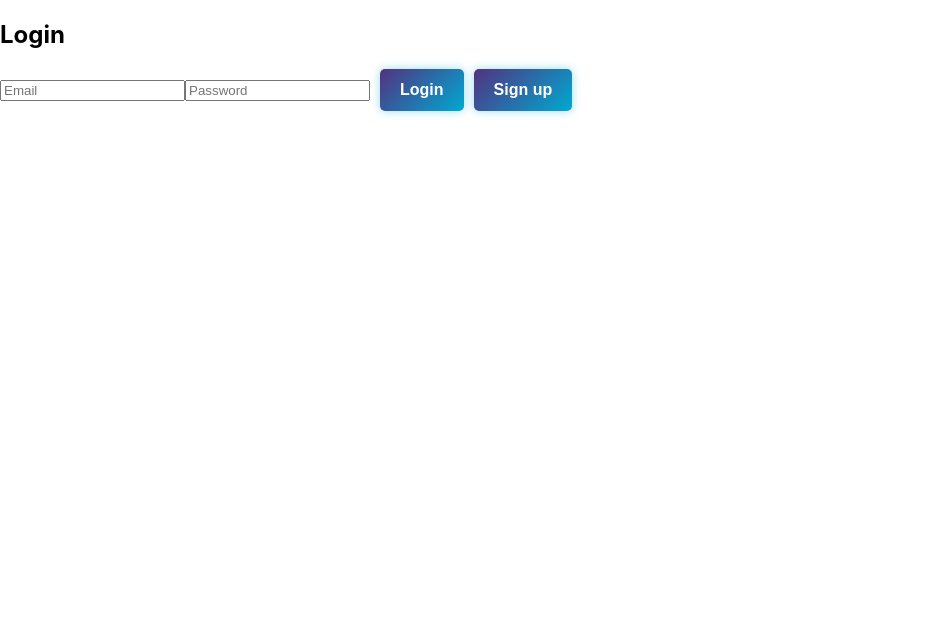
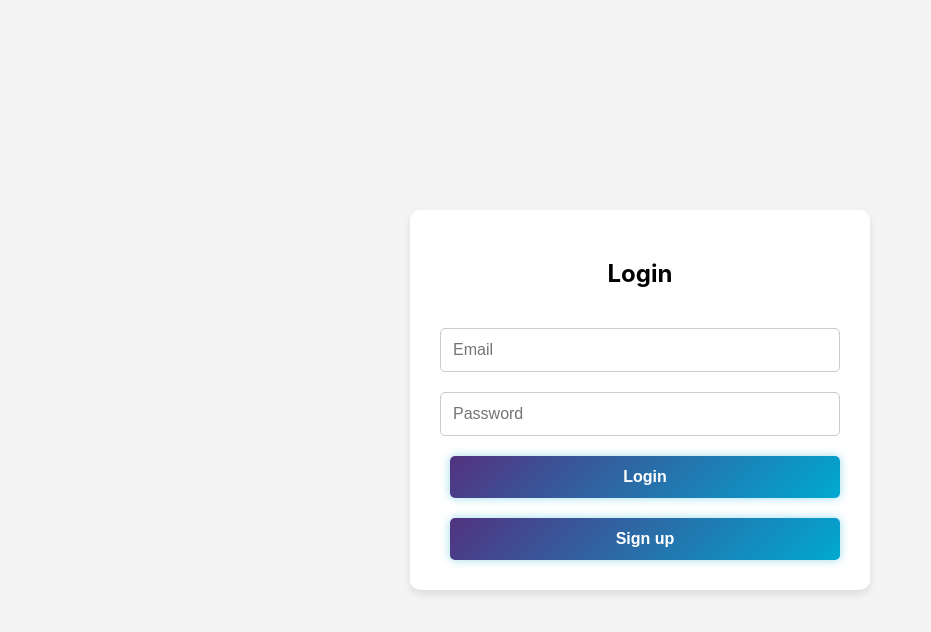
Before and after one commit to arafhossain/stream-line, a React (Create React App) app: page /login in a window 1280 px wide. Shown: the top 632 px of the page, without its empty margins (0-931 px from the left). Built offline with nearby package versions, Linux system fonts and the light colour scheme; no server answers.

Commit message:
Add login form styling and error messaging

```diff
--- /dev/null
+++ b/src/pages/Login.css
@@ -0,0 +1,70 @@
+.login-container {
+  display: flex;
+  flex-direction: column;
+  align-items: center;
+  justify-content: center;
+  height: 100vh;
+  background-color: #f4f4f4;
+}
+
+form {
+  background-color: white;
+  padding: 30px;
+  border-radius: 10px;
+  box-shadow: 0 4px 8px rgba(0, 0, 0, 0.1);
+  width: 100%;
+  max-width: 400px;
+  display: flex;
+  flex-direction: column;
+  gap: 20px;
+}
+
+.error-message {
+  color: red;
+  font-size: 14px;
+  margin-bottom: 10px;
+  transition: opacity 0.3s ease;
+}
+
+input {
+  padding: 12px;
+  border: 1px solid #ccc;
+  border-radius: 5px;
+  font-size: 16px;
+  width: 100%;
+  box-sizing: border-box;
+}
+
+input:focus {
+  border-color: #007bff;
+  outline: none;
+  box-shadow: 0 0 5px rgba(0, 123, 255, 0.5);
+}
+
+button {
+  padding: 12px;
+  background-color: #007bff;
+  color: white;
+  border: none;
+  border-radius: 5px;
+  cursor: pointer;
+  font-size: 16px;
+  transition: background-color 0.3s ease;
+}
+
+button:hover {
+  background-color: #0056b3;
+}
+
+button[type="button"] {
+  background-color: #6c757d;
+}
+
+button[type="button"]:hover {
+  background-color: #5a6268;
+}
+
+h2 {
+  text-align: center;
+  margin-bottom: 20px;
+}
--- a/src/pages/Login.tsx
+++ b/src/pages/Login.tsx
@@ -1,28 +1,49 @@
 import { useState } from "react";
 import { useAuth } from "../contexts/AuthContext";
 import { useNavigate } from "react-router-dom";
+import "./Login.css";
 
 export default function Login() {
   const [email, setEmail] = useState("");
   const [password, setPassword] = useState("");
+  const [error, setError] = useState<string | null>(null); // State to handle the error message
   const { login } = useAuth();
   const navigate = useNavigate();
+
+  const firebaseErrorMessages: { [key: string]: string } = {
+    "auth/invalid-email": "The email address is badly formatted.",
+    "auth/user-disabled":
+      "This user has been disabled. Please contact support.",
+    "auth/user-not-found": "No user found with this email address.",
+    "auth/wrong-password": "The password is incorrect. Please try again.",
+    "auth/invalid-credential": "The credentials provided are invalid.",
+    "auth/network-request-failed":
+      "Network error. Please check your connection.",
+  };
 
   const handleSubmit = async (e: React.FormEvent) => {
     e.preventDefault();
     try {
       await login(email, password);
       console.log("User logged in");
-    } catch (error) {
+      setError(null);
+    } catch (error: any) {
       console.error(error);
+
+      if (error?.code && firebaseErrorMessages[error.code]) {
+        setError(firebaseErrorMessages[error.code]);
+      } else {
+        setError("An unknown error occurred. Please try again.");
+      }
     }
   };
+
   const navigateToSignUp = async (e: React.FormEvent) => {
-    // e.preventDefault();
     navigate("/signup");
   };
 
   return (
+    <div className="login-container">
       <form onSubmit={handleSubmit}>
         <h2>Login</h2>
         <input
@@ -39,10 +60,12 @@ export default function Login() {
           placeholder="Password"
           required
         />
+        {error && <p className="error-message">{error}</p>}
         <button type="submit">Login</button>
         <button type="button" onClick={navigateToSignUp}>
           Sign up
         </button>
       </form>
+    </div>
   );
 }
```
Lines whose indentation alone changed are shown as unchanged.
